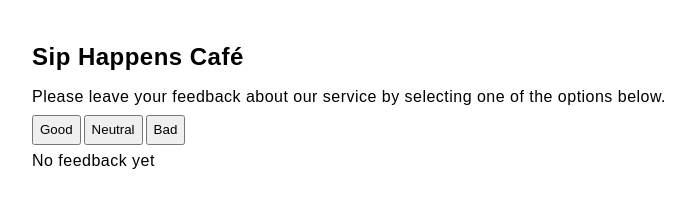
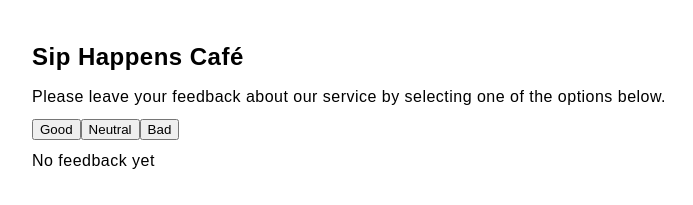
Before and after one commit to Pokydko/react-study, a React (Vite) app: page / in a window 1280 px wide. Shown: the top 205 px of the page, without its empty margins (96-789 px from the left). Built offline with nearby package versions, Linux system fonts and the light colour scheme.

Commit message:
m2(feedback-vigget_btn-experiments)

```diff
--- a/src/components/Options/Options.module.css
+++ b/src/components/Options/Options.module.css
@@ -1,4 +1,4 @@
-button {
+.controls button {
     margin-right: 3px;
     min-height: 30px;
 }
```
